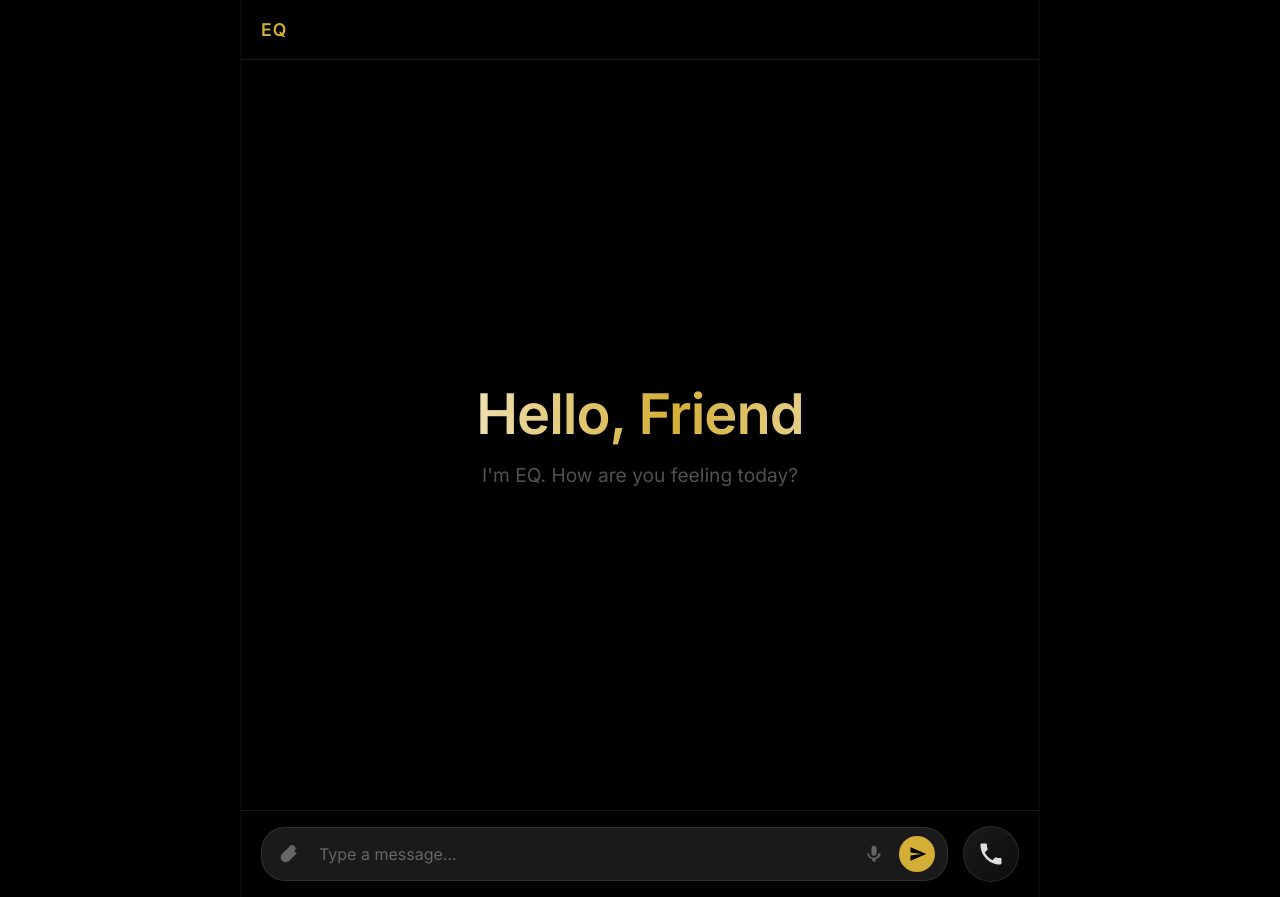
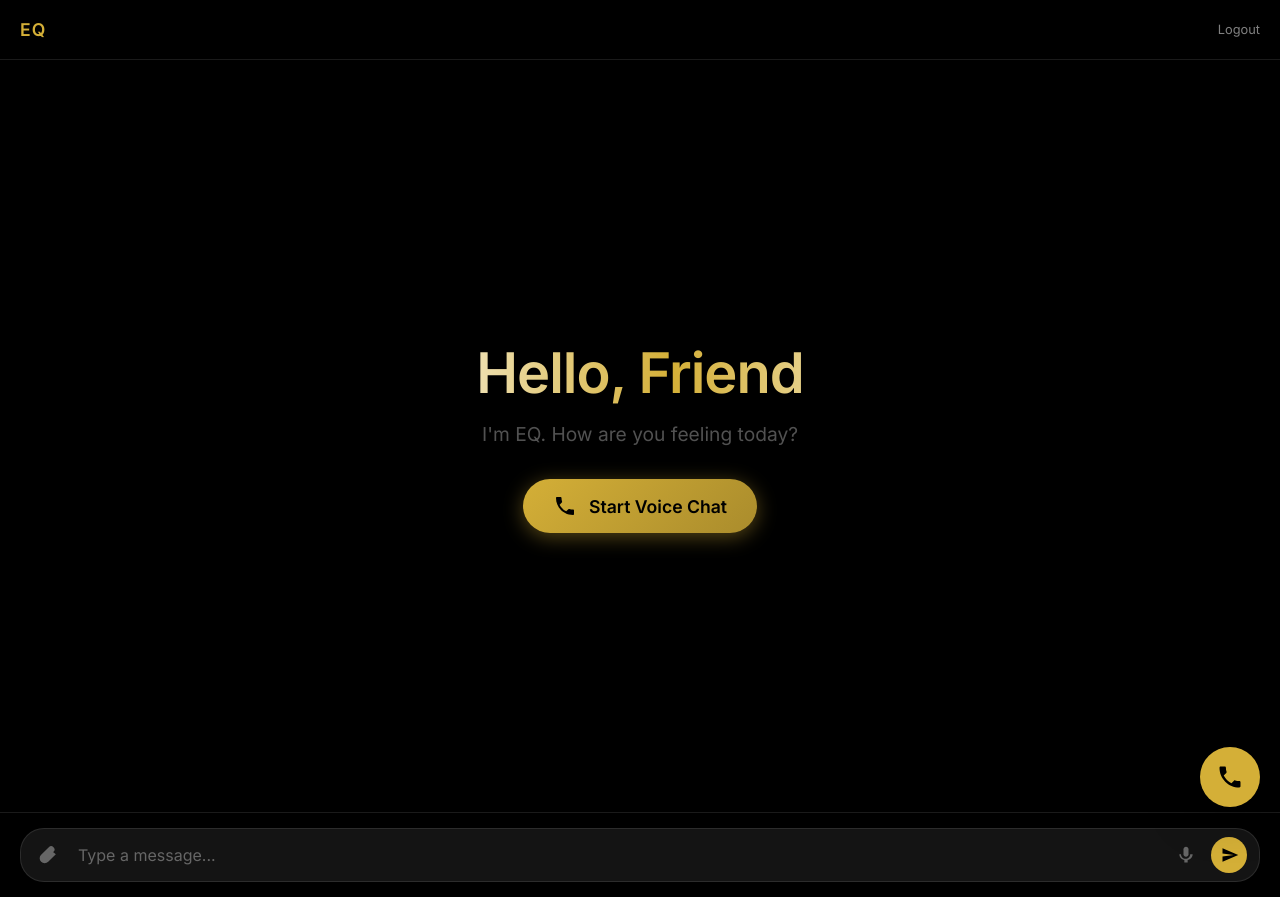
Before and after one commit to kingnigelpat/eq1, a Flask app: page /app in a window 1280 px wide. Run offline with Flask 3, Linux system fonts and the light colour scheme; some libraries are stand-ins or nearby versions.

Commit message:
Enhance voice chat with animated background, silence auto-send, and synced typing

```diff
--- a/app.py
+++ b/app.py
@@ -28,6 +28,7 @@ login_manager.login_view = 'login'
 class User(UserMixin, db.Model):
     id = db.Column(db.Integer, primary_key=True)
     username = db.Column(db.String(150), unique=True, nullable=False)
+    email = db.Column(db.String(150), unique=True, nullable=True)
     password_hash = db.Column(db.String(150), nullable=False)
 
     def set_password(self, password):
@@ -67,6 +68,14 @@ SYSTEM_PROMPT = """
 You are EQ. You're not a therapist, a robot, or an assistant. You're just a good friend.
 
 Your vibe is chill, warm, and genuine. You don't use "customer service voice" or "therapy speak." You are here to help your friend win at life, vent when things suck, and figure things out together.
+
+# Voice Chat Optimization
+- Keep your responses concise and conversational (1-3 sentences usually).
+- Avoid long lists or bullet points unless asked.
+- Don't use emojis in your speech (the user can't hear them).
+- Focus on empathy and keeping the conversation flowing naturally.
+- Focus on empathy and keeping the conversation flowing naturally.
+
 
 ---
 
@@ -430,8 +439,13 @@ def tts_generate():
                 }
                 payload = {
                     "text": text,
-                    "model_id": "eleven_monolingual_v1",
-                    "voice_settings": {"stability": 0.5, "similarity_boost": 0.5}
+                    "model_id": "eleven_turbo_v2", # Low latency model
+                    "voice_settings": {
+                        "stability": 0.5,
+                        "similarity_boost": 0.75, # Tuned for clarity
+                        "style": 0.0,
+                        "use_speaker_boost": True
+                    }
                 }
                 # Use requests.post (ensure requests is imported)
                 response = requests.post(url, json=payload, headers=headers, stream=True)
@@ -494,8 +508,16 @@ def chat_app():
 
 @app.route('/')
 def index():
-    # Skip welcome/login, go straight to app
+    # Provide a landing page for new visitors or return users
+    # But if they logout, they go to welcome.
+    # If they visit root, maybe go to welcome?
+    # User previously asked to skip welcome/login, but that was before logout functionality.
+    # Let's keep it redirected to app for now unless explicitly logged out.
     return redirect(url_for('chat_app'))
+
+@app.route('/welcome')
+def welcome():
+    return open('welcome.html', encoding='utf-8').read()
 
 @app.route('/login', methods=['GET', 'POST'])
 def login():
@@ -570,11 +592,15 @@ def signup():
         data = request.form
         username = data.get('username')
         password = data.get('password')
+        email = data.get('email')
 
         if User.query.filter_by(username=username).first():
             return "Username exists -- <a href='/signup'>Try again</a>"
 
-        new_user = User(username=username)
+        if email and User.query.filter_by(email=email).first():
+            return "Email already registered -- <a href='/signup'>Try again</a>"
+
+        new_user = User(username=username, email=email)
         new_user.set_password(password)
         db.session.add(new_user)
         db.session.commit()
@@ -585,11 +611,7 @@ def signup():
     # Serve Signup Page
     return open('signup.html', encoding='utf-8').read()
 
-@app.route('/logout')
-@login_required
-def logout():
-    logout_user()
-    return redirect(url_for('login'))
+
 
 @app.route('/chat', methods=['POST'])
 # Removed @login_required to allow guest users
@@ -697,6 +719,11 @@ with app.app_context():
     db.create_all()
 
 
+@app.route('/logout')
+def logout():
+    logout_user()
+    return redirect(url_for('welcome'))
+
 if __name__ == "__main__":
     with app.app_context():
         db.create_all()
--- a/eq_ui.html
+++ b/eq_ui.html
@@ -12,11 +12,14 @@
 </head>
 
 <body>
+    <div class="bg-animation"></div>
+    <div class="bg-overlay"></div>
     <div class="chat-container">
         <header class="chat-header">
             <span class="logo-text">EQ</span>
             <div style="display:flex; gap:15px; align-items:center;">
-                <!-- Logout removed -->
+
+                <a href="/logout" class="logout-link" onclick="localStorage.removeItem('eq_user_id');">Logout</a>
             </div>
         </header>
 
@@ -24,6 +27,13 @@
             <div class="welcome-container" id="welcomeScreen">
                 <div class="welcome-title">Hello, {{ username }}</div>
                 <div class="welcome-subtitle">I'm EQ. How are you feeling today?</div>
+                <button class="main-call-btn" onclick="startVoiceCall()">
+                    <svg viewBox="0 0 24 24">
+                        <path
+                            d="M20 15.5c-1.25 0-2.45-.2-3.57-.57-.35-.11-.74-.03-1.02.24l-2.2 2.2c-2.83-1.44-5.15-3.75-6.59-6.59l2.2-2.21c.28-.26.36-.65.25-1C8.7 6.45 8.5 5.25 8.5 4c0-.55-.45-1-1-1H4c-.55 0-1 .45-1 1 0 9.39 7.61 17 17 17 .55 0 1-.45 1-1v-3.5c0-.55-.45-1-1-1z" />
+                    </svg>
+                    Start Voice Chat
+                </button>
             </div>
         </div>
 
@@ -64,17 +74,17 @@
                     </svg>
                 </button>
             </div>
-            <div class="voice-call-wrapper">
-                <button class="voice-call-btn" id="voiceCallBtn" title="Start Voice Call">
-                    <svg viewBox="0 0 24 24">
-                        <path
-                            d="M20 15.5c-1.25 0-2.45-.2-3.57-.57-.35-.11-.74-.03-1.02.24l-2.2 2.2c-2.83-1.44-5.15-3.75-6.59-6.59l2.2-2.21c.28-.26.36-.65.25-1C8.7 6.45 8.5 5.25 8.5 4c0-.55-.45-1-1-1H4c-.55 0-1 .45-1 1 0 9.39 7.61 17 17 17 .55 0 1-.45 1-1v-3.5c0-.55-.45-1-1-1z" />
-                    </svg>
-                </button>
-
-            </div>
+            <!-- Removed Voice Call Wrapper from here -->
         </div>
     </div>
+
+    <!-- Voice Overlay -->
+    <button id="fabCallBtn" class="fab-call-btn" title="Start Voice Call" onclick="startVoiceCall()">
+        <svg viewBox="0 0 24 24">
+            <path
+                d="M20 15.5c-1.25 0-2.45-.2-3.57-.57-.35-.11-.74-.03-1.02.24l-2.2 2.2c-2.83-1.44-5.15-3.75-6.59-6.59l2.2-2.21c.28-.26.36-.65.25-1C8.7 6.45 8.5 5.25 8.5 4c0-.55-.45-1-1-1H4c-.55 0-1 .45-1 1 0 9.39 7.61 17 17 17 .55 0 1-.45 1-1v-3.5c0-.55-.45-1-1-1z" />
+        </svg>
+    </button>
 
     <!-- Voice Overlay -->
     <div class="voice-overlay" id="voiceOverlay">
@@ -135,6 +145,8 @@
         let voices = [];
         let recognition = null;
         let currentAudio = null;
+        let silenceTimer = null; // Timer for auto-send
+        let typingInterval = null; // Timer for text typing effect
         let isMobile = /iPhone|iPad|iPod|Android/i.test(navigator.userAgent);
 
         // --- Elements ---
@@ -153,7 +165,7 @@
         const voiceSettingsPanel = document.getElementById('voiceSettingsPanel');
         const rateValueDisplay = document.getElementById('rateValue');
         const pitchValueDisplay = document.getElementById('pitchValue');
-        const voiceCallBtn = document.getElementById('voiceCallBtn');
+        // const voiceCallBtn = document.getElementById('voiceCallBtn');
         const voiceOverlay = document.getElementById('voiceOverlay');
         const voiceStatus = document.getElementById('voiceStatus');
         const voiceVisualizer = document.getElementById('voiceVisualizer');
@@ -163,7 +175,8 @@
         // --- Voice Logic ---
         const voiceOptions = [
             { name: "EQ (Male)", id: "male-premium", type: "premium" },
-            { name: "EQ (Female)", id: "female-premium", type: "premium" }
+            { name: "EQ (Female)", id: "female-premium", type: "premium" },
+            { name: "EQ (Pidgin)", id: "pidgin-premium", type: "premium" }
         ];
 
         function populateVoiceList() {
@@ -258,7 +271,10 @@
             // Visualizer Reset
             voiceVisualizer.classList.remove('speaking');
 
-            const textToSpeak = text.replace(/[*#`_]/g, '')
+            // Regex to remove emojis (most common ranges)
+            const noEmojiText = text.replace(/[\u{1F600}-\u{1F64F}\u{1F300}-\u{1F5FF}\u{1F680}-\u{1F6FF}\u{1F700}-\u{1F77F}\u{1F780}-\u{1F7FF}\u{1F800}-\u{1F8FF}\u{1F900}-\u{1F9FF}\u{1FA00}-\u{1FA6F}\u{1FA70}-\u{1FAFF}\u{2600}-\u{26FF}\u{2700}-\u{27BF}]/gu, '');
+
+            const textToSpeak = noEmojiText.replace(/[*#`_]/g, '')
                 .replace(/!\[.*?\]\(.*?\)/g, ' I have generated an image. ')
                 .replace(/\[DOWNLOAD:.*?\]/g, ' File ready. ');
 
@@ -272,6 +288,8 @@
                     if (!isTest) voiceStatus.innerText = "Generating Voice...";
                     // Animation deferred until playback starts
                     if (!isTest) {
+                        // Show what AI is saying in the transcript area
+                        // voiceTranscript.innerText = text; // Disabled for typing effect
                         voiceTranscript.innerText = "";
                         voiceSendBtn.style.display = 'none';
                     }
@@ -282,6 +300,7 @@
                     headers: { 'Content-Type': 'application/json' },
                     body: JSON.stringify({ text: textToSpeak, voice: voiceId })
                 })
+
                     .then(response => {
                         if (!response.ok) throw new Error('TTS Failed');
                         return response.blob();
@@ -294,7 +313,12 @@
                         currentAudio.onplay = () => {
                             if (isVoiceCallActive || isTest) {
                                 voiceVisualizer.classList.add('speaking');
-                                if (!isTest) voiceStatus.innerText = "EQ Speaking...";
+                                if (!isTest) {
+                                    voiceStatus.innerText = "EQ Speaking...";
+                                    // Start synced typing
+                                    const duration = currentAudio.duration && isFinite(currentAudio.duration) ? currentAudio.duration : (text.length * 0.06);
+                                    startTypingEffect(text, duration);
+                                }
                             }
                         };
 
@@ -352,7 +376,7 @@
                     if (!isTest) voiceStatus.innerText = "EQ Speaking...";
                     voiceVisualizer.classList.add('speaking');
                     if (!isTest) {
-                        voiceTranscript.innerText = "";
+                        voiceTranscript.innerText = text;  // Show text on screen
                         voiceSendBtn.style.display = 'none';
                     }
                 }
@@ -432,9 +456,22 @@
                 for (let i = 0; i < event.results.length; i++) {
                     fullTranscript += event.results[i][0].transcript;
                 }
+
                 if (isVoiceCallActive) {
                     voiceTranscript.innerText = fullTranscript;
                     userInput.value = fullTranscript;
+
+                    // Auto-Send on Silence (increased to 6s to prevent premature sending)
+                    clearTimeout(silenceTimer);
+                    if (fullTranscript.trim().length > 0) {
+                        silenceTimer = setTimeout(() => {
+                            // Trigger Send Logic
+                            window.blockRestart = true;
+                            recognition.stop();
+                            voiceStatus.innerText = "Thinking...";
+                            handleSend();
+                        }, 6000);
+                    }
                 } else {
                     userInput.value = fullTranscript;
                 }
@@ -450,12 +487,19 @@
                 }
             });
 
-            voiceCallBtn.addEventListener('click', startVoiceCall);
+            // voiceCallBtn.addEventListener('click', startVoiceCall);
+
+            // Expose globally for the main button
+            window.startVoiceCall = startVoiceCall;
 
             function startVoiceCall() {
                 isVoiceCallActive = true;
                 window.blockRestart = false;
                 voiceOverlay.classList.add('active');
+
+                // Hide FAB when call starts
+                const fab = document.getElementById('fabCallBtn');
+                if (fab) fab.classList.remove('visible');
 
                 // iOS Wakeup
                 if (window.speechSynthesis) {
@@ -485,14 +529,19 @@
             window.endVoiceCall = function () {
                 isVoiceCallActive = false;
                 window.blockRestart = true;
+                clearTimeout(silenceTimer); // Clear timer
+                clearInterval(typingInterval); // Clear typing effect
                 voiceOverlay.classList.remove('active');
+
+                // Show FAB when call ends
+                const fab = document.getElementById('fabCallBtn');
+                if (fab) fab.classList.add('visible');
                 if (recognition) recognition.abort();
                 window.speechSynthesis.cancel();
             };
 
         } else {
             micBtn.style.display = 'none';
-            voiceCallBtn.style.display = 'none';
         }
 
         // --- Chat Logic ---
@@ -609,6 +658,11 @@
                     headers: { 'Content-Type': 'application/json' },
                     body: JSON.stringify({ message: prompt, user_id: userId })
                 });
+
+                if (!res.ok) {
+                    throw new Error(`HTTP error! status: ${res.status}`);
+                }
+
                 const data = await res.json();
 
                 if (typingIndicator.parentNode) chatMessages.removeChild(typingIndicator);
@@ -631,7 +685,8 @@
                 }
             } catch (error) {
                 if (typingIndicator.parentNode) chatMessages.removeChild(typingIndicator);
-                addEQMessage("Hey — I'm having trouble connecting to the cloud right now ☁️ Please try again in a moment.");
+                console.error("Chat Error:", error);
+                addEQMessage("Hey — I'm having trouble connecting to the cloud right now ☁️ (" + error.message + ")");
             }
         }
 
@@ -697,9 +752,37 @@
         };
 
         // --- Init ---
-        window.addEventListener('load', populateVoiceList);
+        window.addEventListener('load', () => {
+            populateVoiceList();
+            // Show FAB on load
+            const fab = document.getElementById('fabCallBtn');
+            if (fab) setTimeout(() => fab.classList.add('visible'), 1000);
+        });
         // Fallback safety
         setTimeout(populateVoiceList, 1000);
+
+        function startTypingEffect(text, durationSeconds) {
+            if (!voiceTranscript) return;
+            voiceTranscript.innerText = "";
+            clearInterval(typingInterval);
+
+            // Calculate delay per char
+            // Ensure reasonable minimum duration logic
+            const safeDuration = durationSeconds > 0 ? durationSeconds : 3;
+            const totalTime = safeDuration * 1000;
+            const charDelay = totalTime / text.length;
+
+            let i = 0;
+            typingInterval = setInterval(() => {
+                if (i < text.length) {
+                    voiceTranscript.textContent += text.charAt(i);
+                    i++;
+                    voiceTranscript.scrollTop = voiceTranscript.scrollHeight;
+                } else {
+                    clearInterval(typingInterval);
+                }
+            }, charDelay);
+        }
 
     </script>
 </body>
--- a/static/eq_style.css
+++ b/static/eq_style.css
@@ -12,12 +12,14 @@
     --primary-glow: rgba(212, 175, 55, 0.1);
     --bg-black: #000000;
     --bg-dark: #111111;
-    --bg-accent: #1a1a1a;
+    --bg-accent: rgba(26, 26, 26, 0.8);
     --text-white: #ffffff;
     --text-gray: #e0e0e0;
     --text-muted: #666666;
     --header-height: 60px;
+    /* Added standard spacing for visual consistency if needed, but relying on % is fine */
 }
+
 
 html,
 body {
@@ -26,8 +28,46 @@ body {
     margin: 0;
     padding: 0;
     overflow: hidden;
-    background-color: var(--bg-black);
-    color: var(--text-white);
+    background-color: #000;
+}
+
+/* Background Animation Wrapper */
+.bg-animation {
+    position: fixed;
+    top: 0;
+    left: 0;
+    width: 100%;
+    height: 100%;
+    z-index: -1;
+    background: url('/static/background_static.jpg') no-repeat center center;
+    background-size: cover;
+    animation: kenburns 20s ease-in-out infinite alternate;
+}
+
+.bg-overlay {
+    position: fixed;
+    top: 0;
+    left: 0;
+    width: 100%;
+    height: 100%;
+    z-index: -1;
+    background: rgba(0, 0, 0, 0.7);
+    /* Darken for readability */
+    backdrop-filter: blur(3px);
+}
+
+@keyframes kenburns {
+    0% {
+        transform: scale(1) translate(0, 0);
+    }
+
+    50% {
+        transform: scale(1.1) translate(-2%, 1%);
+    }
+
+    100% {
+        transform: scale(1) translate(2%, -1%);
+    }
 }
 
 body {
@@ -43,19 +83,17 @@ body {
     /* Dynamic viewport height for mobile */
     display: flex;
     flex-direction: column;
-    background-color: var(--bg-black);
-    max-width: 800px;
-    border-left: 1px solid rgba(255, 255, 255, 0.05);
-    border-right: 1px solid rgba(255, 255, 255, 0.05);
+    flex-direction: column;
+    /* Removed background on container to let body show through */
+    background: transparent;
+    /* backdrop-filter: blur(5px); Moved to overlay */
+    max-width: 100%;
+    /* Make it full width always */
+    border: none;
     position: relative;
 }
 
-@media (max-width: 800px) {
-    .chat-container {
-        max-width: 100%;
-        border: none;
-    }
-}
+/* Removed media query since base style is now full width */
 
 .chat-header {
     flex-shrink: 0;
@@ -637,8 +675,7 @@ body {
     flex-direction: column;
     align-items: center;
     justify-content: center;
-    justify-content: center;
-    margin-top: 0;
+    margin: 0;
     gap: 5px;
     flex-shrink: 0;
 }
@@ -705,29 +742,146 @@ body {
     }
 
     .chat-input-area {
-        padding: 15px 20px;
-        padding-bottom: max(20px, env(safe-area-inset-bottom));
+        padding: 10px 15px;
+        padding-bottom: max(15px, env(safe-area-inset-bottom));
+        gap: 10px;
+        flex-wrap: nowrap;
+        /* Prevent wrapping */
     }
 
     .input-wrapper {
-        padding: 12px 16px;
+        padding: 8px 12px;
+        min-width: 0;
+        flex: 1;
+        /* Ensure it takes available space */
+    }
+
+    .voice-call-wrapper {
+        margin: 0;
+        margin-left: 5px;
+        display: flex;
+        align-items: center;
+        width: auto;
+        min-width: 44px;
+        /* Slightly smaller min-width */
+        flex-shrink: 0;
     }
 
     .voice-call-btn {
-        width: 64px;
-        /* Big thumb target */
-        height: 64px;
+        width: 50px;
+        height: 50px;
         margin-bottom: 0;
     }
 
     .voice-call-btn svg {
-        width: 32px;
-        height: 32px;
+        width: 24px;
+        height: 24px;
     }
 
     .voice-call-label {
-        font-size: 0.8rem;
-        margin-bottom: 20px;
-        /* Space from bottom edge */
+        display: none;
+        /* Ensure label is definitely gone */
     }
 }
+
+/* Main Call Button (Welcome Screen) */
+.main-call-btn {
+    margin-top: 30px;
+    padding: 15px 30px;
+    background: linear-gradient(135deg, var(--primary), #AA8C2C);
+    border: none;
+    border-radius: 50px;
+    color: #000;
+    font-size: 1.1rem;
+    font-weight: 600;
+    cursor: pointer;
+    display: flex;
+    align-items: center;
+    gap: 12px;
+    box-shadow: 0 4px 20px rgba(212, 175, 55, 0.4);
+    transition: all 0.3s ease;
+    animation: fadeIn 1s ease-out 0.5s backwards;
+}
+
+.main-call-btn:hover {
+    transform: translateY(-2px) scale(1.05);
+    box-shadow: 0 6px 25px rgba(212, 175, 55, 0.6);
+}
+
+.main-call-btn:active {
+    transform: translateY(1px);
+}
+
+.main-call-btn svg {
+    width: 24px;
+    height: 24px;
+    fill: currentColor;
+}
+
+/* Floating Action Button (FAB) */
+.fab-call-btn {
+    position: absolute;
+    /* Changed from fixed to absolute to stay within container */
+    /* Changed from fixed to absolute to stay within container */
+    bottom: 90px;
+    /* Adjusted bottom position to clear input area */
+    right: 20px;
+    /* Adjusted right position inside container */
+    width: 60px;
+    height: 60px;
+    border-radius: 50%;
+    background: var(--primary);
+    border: none;
+    box-shadow: 0 0 50px rgba(0, 0, 0, 0.5);
+    overflow: hidden;
+    /* Ensure nothing spills out */
+    display: flex;
+    align-items: center;
+    justify-content: center;
+    cursor: pointer;
+    z-index: 900;
+    transition: all 0.3s cubic-bezier(0.175, 0.885, 0.32, 1.275);
+    opacity: 0;
+    transform: scale(0);
+    pointer-events: none;
+}
+
+.fab-call-btn.visible {
+    opacity: 1;
+    transform: scale(1);
+    pointer-events: all;
+}
+
+.fab-call-btn:hover {
+    transform: scale(1.1);
+    box-shadow: 0 6px 20px rgba(212, 175, 55, 0.4);
+}
+
+.fab-call-btn.pulse {
+    animation: pulse-gold 2s infinite;
+}
+
+.fab-call-btn svg {
+    width: 28px;
+    height: 28px;
+    fill: #000;
+}
+
+/* Make Welcome container take full height properly */
+.welcome-container {
+    height: 100%;
+    /* Ensure it centers vertically in the view */
+}
+
+/* Mobile Adjustments */
+@media (max-width: 600px) {
+    .main-call-btn {
+        width: 80%;
+        justify-content: center;
+    }
+
+    .fab-call-btn {
+        bottom: 90px;
+        right: 15px;
+    }
+}
```
Also changed, not shown: inspect_db.py (added, +21 -0 lines), login.html (+11 -6 lines), migrate_db.py (added, +23 -0 lines), signup.html (+12 -7 lines), verify_auth.py (+10 -4 lines), welcome.html (+30 -26 lines), static/background_static.jpg (added).
